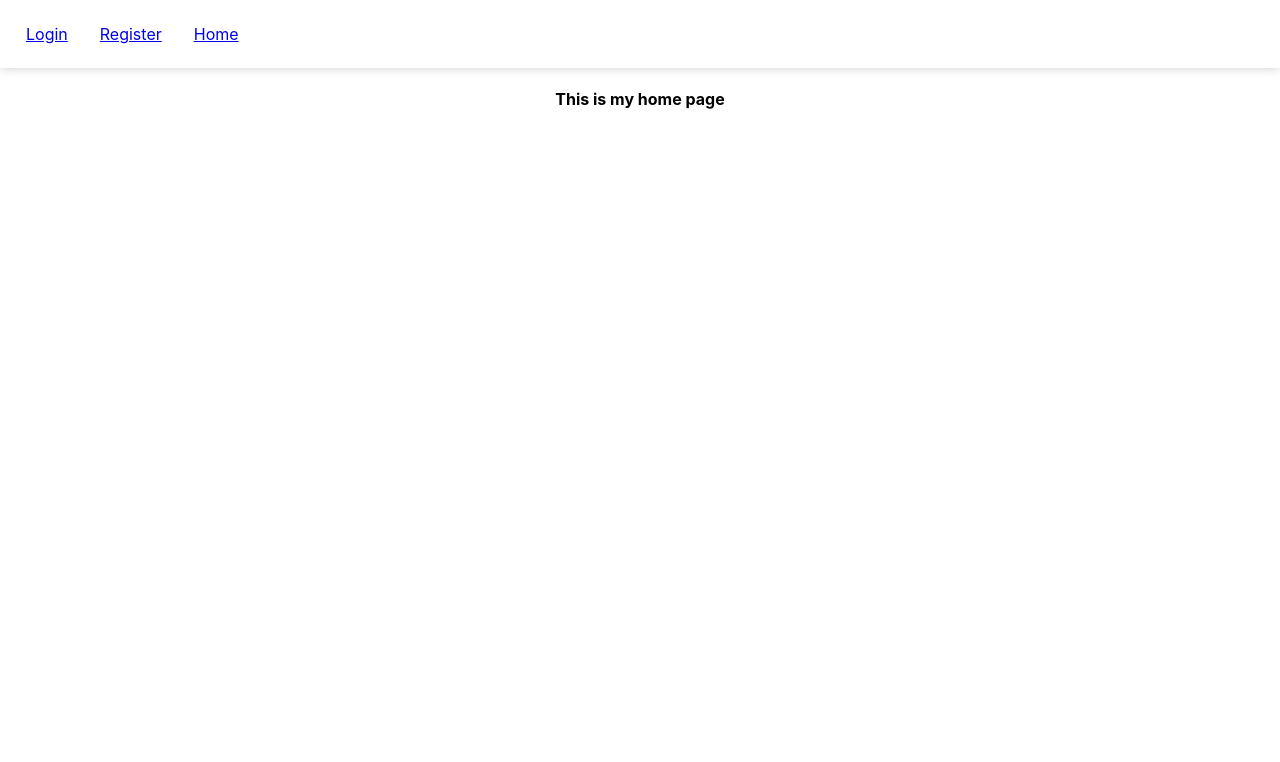
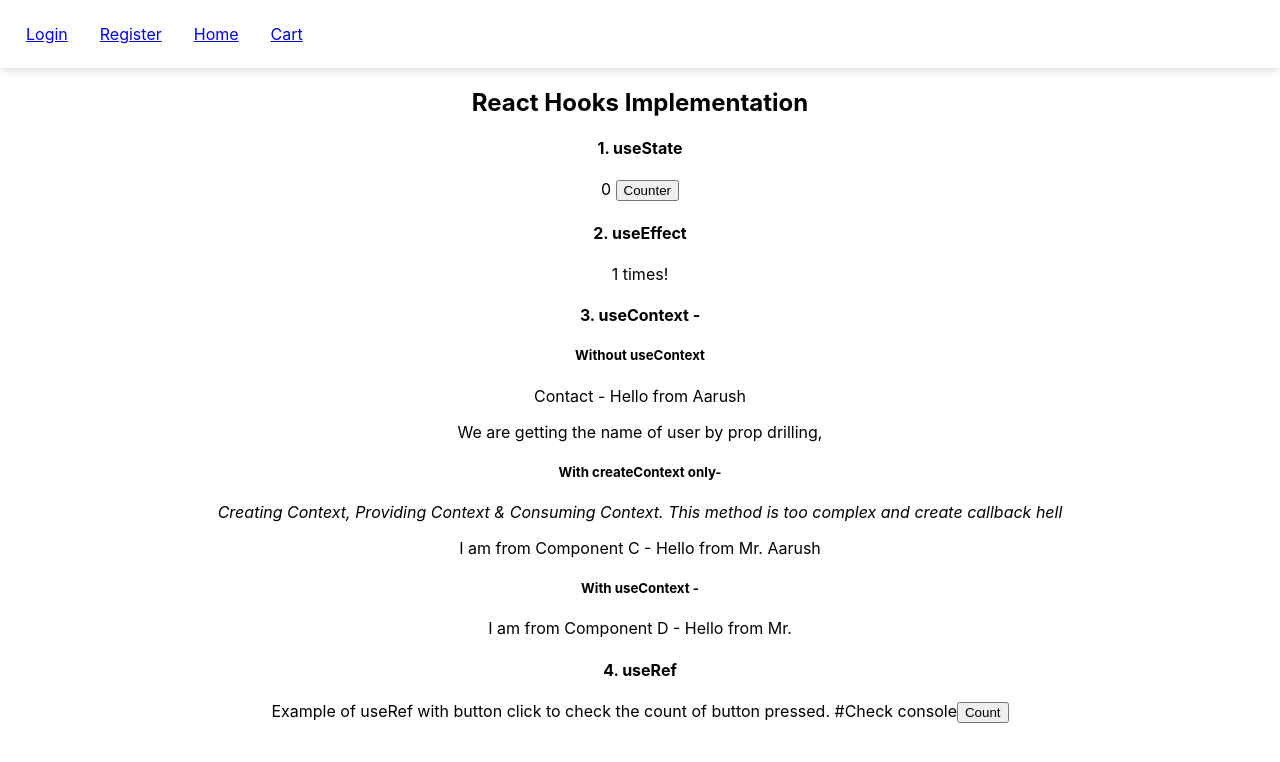
Before and after one commit to Anusha-Singla/Login-Signup, a React (Create React App) app: page /home in a window 1280 px wide. Shown: the top 762 px of the page. Built offline with nearby package versions, Linux system fonts and the light colour scheme.

Commit message:
Hooks Implementation

```diff
--- a/src/App.js
+++ b/src/App.js
@@ -4,6 +4,7 @@ import Register from "./pages/Register";
 import Login from "./pages/Login";
 import Navbar from "./pages/Navbar";
 import Home from './pages/Home';
+import Cart from "./pages/Cart";
 
 function App() {
   return (
@@ -16,6 +17,7 @@ function App() {
           <Route exact path="/home" element={<Home />} />
           <Route path="/register" element={<Register />} />
           <Route exact path="/" element={<Login />} />
+          <Route exact path="/cart" element={<Cart/>}></Route>
         </Routes>
       </div>
     </Router>
--- /dev/null
+++ b/src/components/ComponentA.jsx
@@ -0,0 +1,10 @@
+import ComponentB from "./ComponentB";
+
+const ComponentA = () => {
+    return (
+        <>
+            <ComponentB />
+        </>
+    )
+}
+export default ComponentA;
--- /dev/null
+++ b/src/components/ComponentB.jsx
@@ -0,0 +1,12 @@
+import ComponentC from "./ComponentC";
+import ComponentD from "./ComponentD";
+
+const ComponentB = () => {
+    return (
+        <>
+            <ComponentC />
+            <ComponentD/>
+        </>
+    )
+}
+export default ComponentB;
--- /dev/null
+++ b/src/components/ComponentC.jsx
@@ -0,0 +1,22 @@
+import { FName, LName } from '../pages/Home';
+
+const ComponentC = () => {
+    return (
+        <>
+            <FName.Consumer>
+                {(fname) => {
+                    return (
+                        <div>
+                            <LName.Consumer>
+                                {(lname)=>{
+                                    return(<p>I am from Component C - Hello from {fname} {lname}</p>)
+                                }}
+                            </LName.Consumer>
+                        </div>
+                    )
+                }}
+            </FName.Consumer>
+        </>
+    )
+}
+export default ComponentC;
--- /dev/null
+++ b/src/components/ComponentD.jsx
@@ -0,0 +1,13 @@
+import { useContext } from "react";
+import { FName } from '../pages/Home';
+
+const ComponentD = () => {
+    const fname = useContext(FName)
+    return (
+        <>
+         <h5>With useContext -  </h5>
+           <p>I am from Component D - Hello from {fname}</p>
+        </>
+    )
+}
+export default ComponentD;
--- /dev/null
+++ b/src/pages/About.jsx
@@ -0,0 +1,11 @@
+import React from 'react';
+import Contact from './Contact';
+const About = (props) => {
+    const { singleUser } = props
+    return (
+        <>
+             <Contact singleUser={singleUser}/>
+        </>
+    )
+}
+export default About;
--- /dev/null
+++ b/src/pages/Cart.jsx
@@ -0,0 +1,12 @@
+const Cart=()=>{
+    return <div style={{
+        // display: "flex",justifyContent:"center", alignItems: "center" ,
+        position: "absolute",
+        left: "50%",
+        top: "50%",
+        transform: "translate(-50%, -50%)",
+        border: "5px solid #000",
+        padding: "10px",
+        }}>Center a div</div>
+}
+export default Cart
--- /dev/null
+++ b/src/pages/Contact.jsx
@@ -0,0 +1,10 @@
+import React from 'react';
+
+const Contact = (props) => {
+    return (
+        <>
+            <p> Contact - Hello from {props.singleUser} </p>
+        </>
+    )
+}
+export default Contact;
--- a/src/pages/Home.jsx
+++ b/src/pages/Home.jsx
@@ -1,10 +1,52 @@
-import React from 'react';
+import React, { useState, useEffect, createContext, useRef, useReducer } from 'react';
+import About from './About';
+import ComponentA from '../components/ComponentA';
+
+const FName = createContext();
+const LName = createContext();
 
 const Home = () => {
+    const [count, setCount] = useState(0);
+    const [increment, setIncrement] = useState(0);
+    const [singleUser, setSingleUser] = useState("Aarush");
+    const newReference = useRef(0);
+
+    useEffect(() => {
+        setIncrement(increment + 1)
+    }, [])
+    const handleCount = () => {
+        newReference.current = newReference.current + 1;
+        console.log("count", newReference.current)
+    }
     return (
         <>
-            <h4>This is my home page</h4>
+            <h2>React Hooks Implementation</h2>
+            <div><h4>1. useState</h4>
+                <p> {count} <button onClick={() => setCount(count + 1)}>Counter</button></p>
+            </div>
+            <div><h4>2. useEffect</h4>
+                <p>{increment} times!</p>
+            </div>
+            <div>
+                <h4>3. useContext - </h4>
+                <h5>Without useContext</h5>
+                <About singleUser={singleUser} /> We are getting the name of user by prop drilling,
+                <h5>With createContext only-  </h5>
+                <i>Creating Context, Providing Context & Consuming Context. This method is too complex and create callback hell</i>
+                <FName.Provider value="Mr.">
+                    <LName.Provider value="Aarush">
+                        <ComponentA />
+                    </LName.Provider>
+                </FName.Provider>
+            </div>
+            <div><h4>4. useRef</h4>
+                <p>Example of useRef with button click to check the count of button pressed.
+                    #Check console
+                    <button onClick={handleCount}>Count</button>
+                </p>
+            </div>
         </>
     )
 }
 export default Home;
+export { FName, LName };
--- a/src/pages/Navbar.jsx
+++ b/src/pages/Navbar.jsx
@@ -8,6 +8,7 @@ const Navbar = () => {
                 <li><Link to="/">Login</Link></li>
                 <li><Link to="/register"> Register </Link></li>
                 <li><Link to="/home"> Home </Link></li>
+                <li><Link to="/cart"> Cart </Link></li>
             </ul>
         </div>
     )
```
